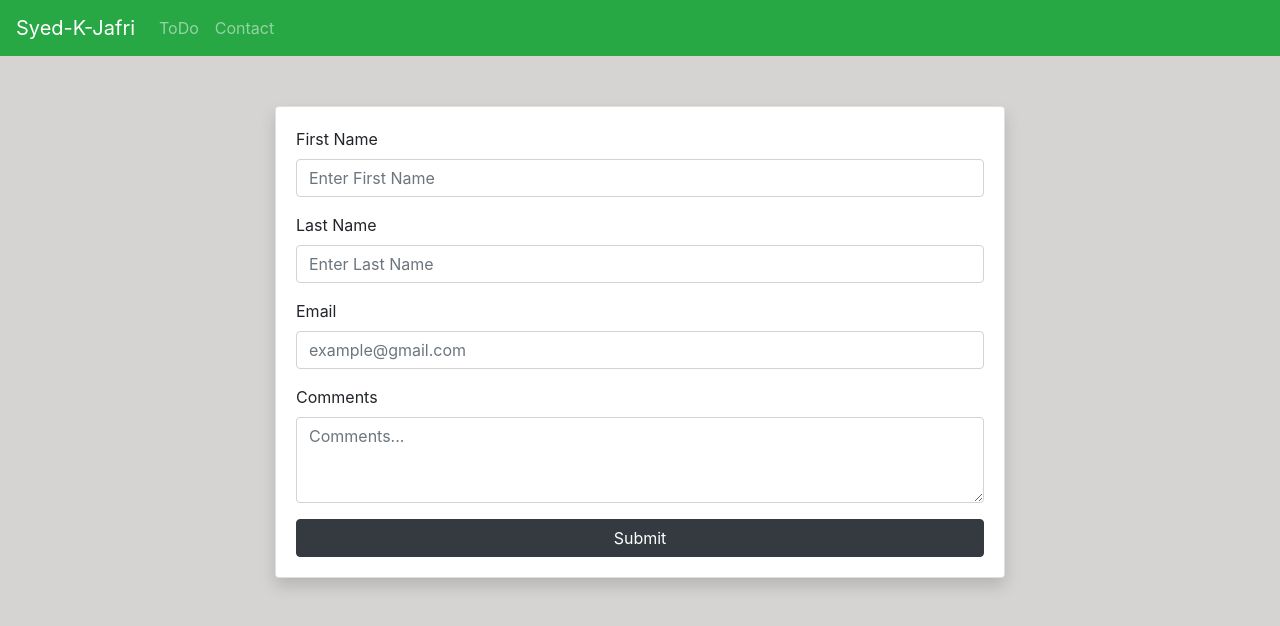
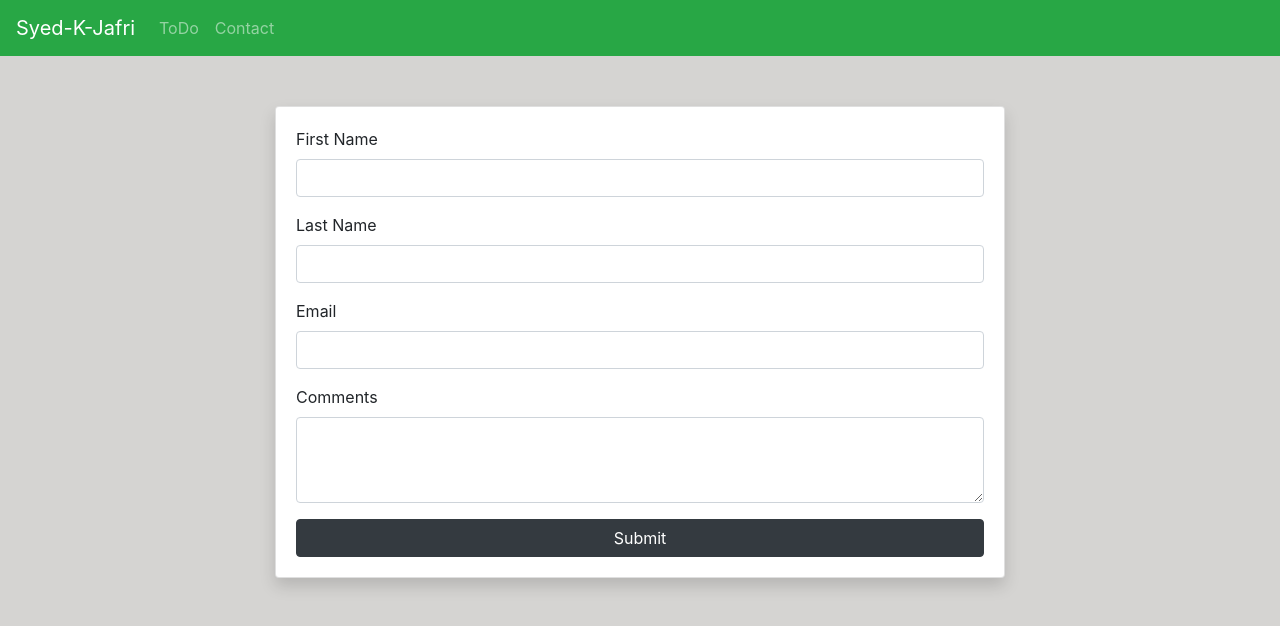
Before and after one commit to Syed-K-Jafri/todo, a React (Create React App) app: page /todo/contact in a window 1280 px wide. Shown: the top 626 px of the page. Built offline with nearby package versions, Linux system fonts and the light colour scheme.

Commit message:
contact form placehodler remove

```diff
--- a/src/Contact/Contact.js
+++ b/src/Contact/Contact.js
@@ -39,7 +39,6 @@ class Contact extends React.Component {
                                 type="text"
                                 name="firstName"
                                 required
-                                placeholder="Enter First Name"
                                 value={this.state.firstName}
                                 onChange={(e) => this.handleTextChange(e.target)}
                                 />
@@ -54,7 +53,6 @@ class Contact extends React.Component {
                                 type="text"
                                 name="lastName"
                                 required
-                                placeholder="Enter Last Name"
                                 value={this.state.lastName}
                                 onChange={(e) => this.handleTextChange(e.target)}
                                 />
@@ -69,7 +67,6 @@ class Contact extends React.Component {
                                 type="email"
                                 name="email"
                                 required
-                                placeholder="example@gmail.com"
                                 value={this.state.email}
                                 onChange={(e) => this.handleTextChange(e.target)}
                                 />
@@ -85,7 +82,6 @@ class Contact extends React.Component {
                                 rows={3}
                                 required
                                 name="comments"
-                                placeholder="Comments..."
                                 value={this.state.comments}
                                 onChange={(e) => this.handleTextChange(e.target)}
                                 />
```
